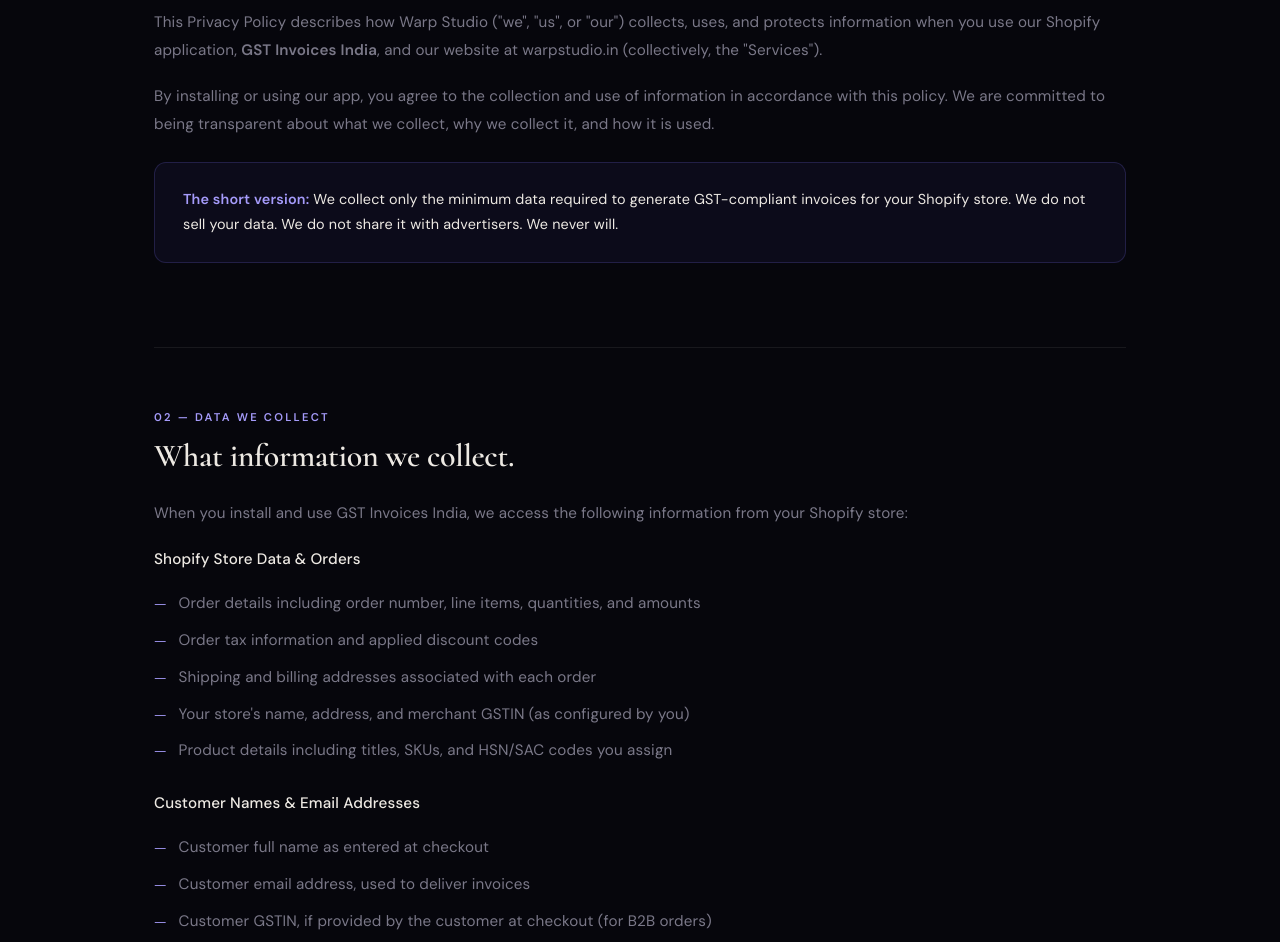
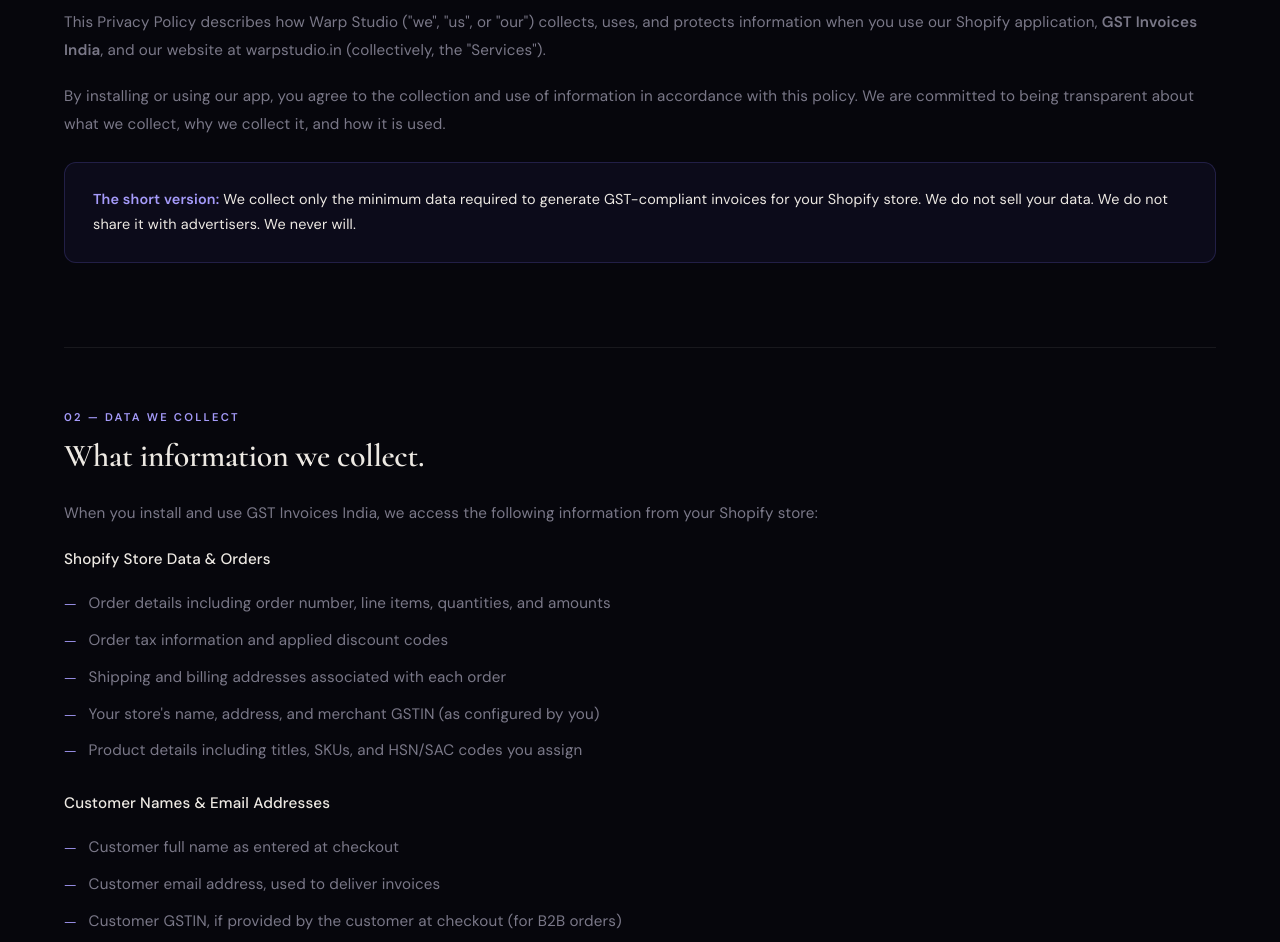
Before and after one commit to Warp-Studio/warp-website, a plain HTML site: page privacy.html in a window 1280 px wide. Shown: the part 591-1533 px from the top of the page. Drawn offline with Linux system fonts and the light colour scheme.

Commit message:
Fix layout

```diff
--- a/privacy.html
+++ b/privacy.html
@@ -281,10 +281,10 @@
     /* ─── CONTENT LAYOUT ───────────────────────────── */
     .policy-layout {
       display: grid;
+      grid-template-columns: 1fr;
       padding: 80px 5%;
-      max-width: 1100px;
-      margin: 0 auto;
-      align-items: start;
+      max-width: none;
+      margin: 0;
     }
 
     /* Sticky TOC */
```
